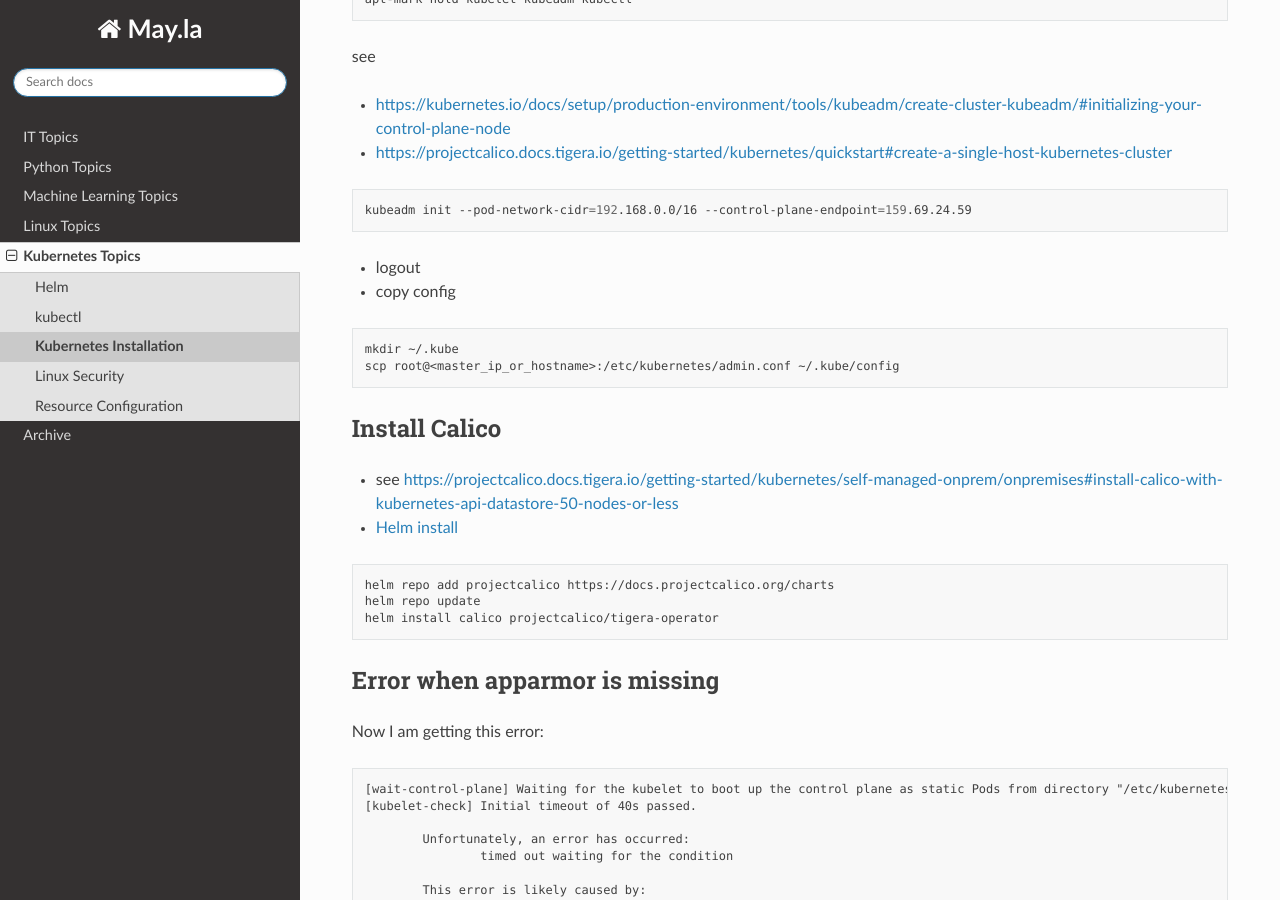
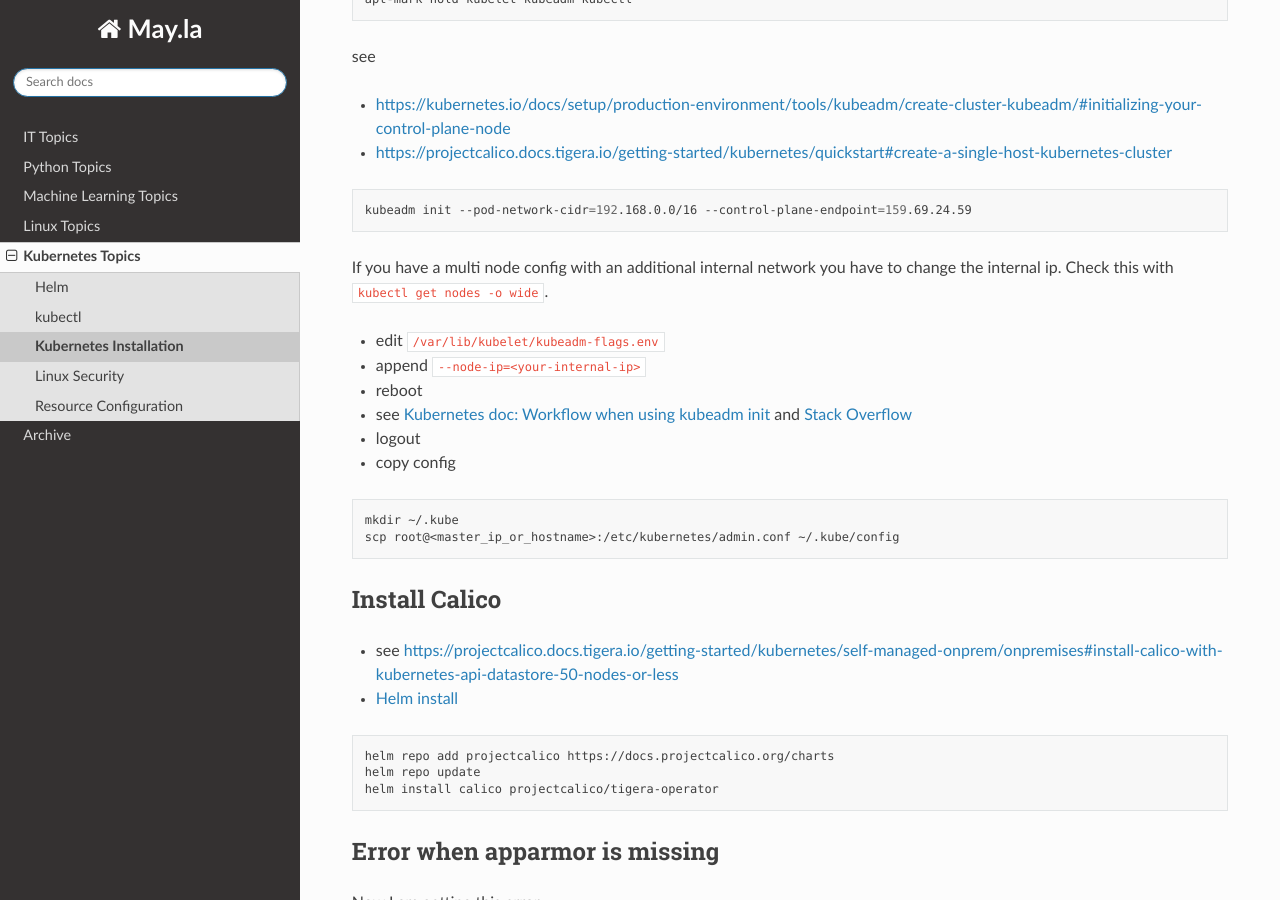
Before and after one commit to PhilipMay/May.la, a Sphinx documentation site: the page built from source/k8s/kubernetes-install.md, in a window 1280 px wide and 900 px high, scrolled down 2017 px. Built offline with Sphinx 7.4.7 and the Read the Docs theme 2.0.0, drawn with Linux system fonts in a browser that asks for light colours.

Commit message:
Update kubernetes-install.md

````diff
--- a/source/k8s/kubernetes-install.md
+++ b/source/k8s/kubernetes-install.md
@@ -101,6 +101,12 @@ see
 kubeadm init --pod-network-cidr=192.168.0.0/16 --control-plane-endpoint=159.69.24.59
 ```
 
+If you have a multi node config with an additional internal network you have to change the internal ip. Check this with `kubectl get nodes -o wide`.
+- edit `/var/lib/kubelet/kubeadm-flags.env`
+- append `--node-ip=<your-internal-ip>`
+- reboot
+- see [Kubernetes doc: Workflow when using kubeadm init](https://kubernetes.io/docs/setup/production-environment/tools/kubeadm/kubelet-integration/#workflow-when-using-kubeadm-init) and [Stack Overflow](https://stackoverflow.com/a/57506203/271118)
+
 - logout
 - copy config
 
````
